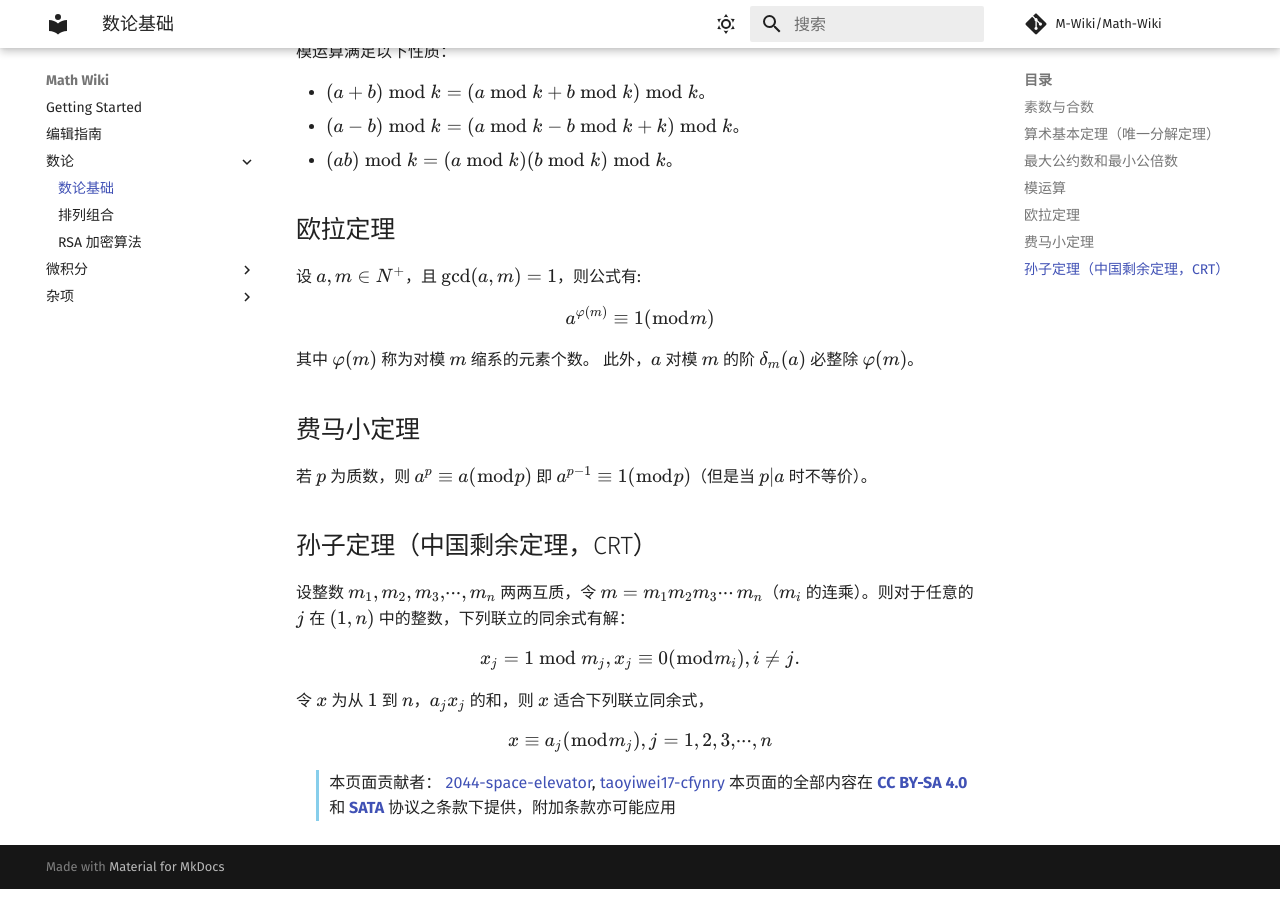
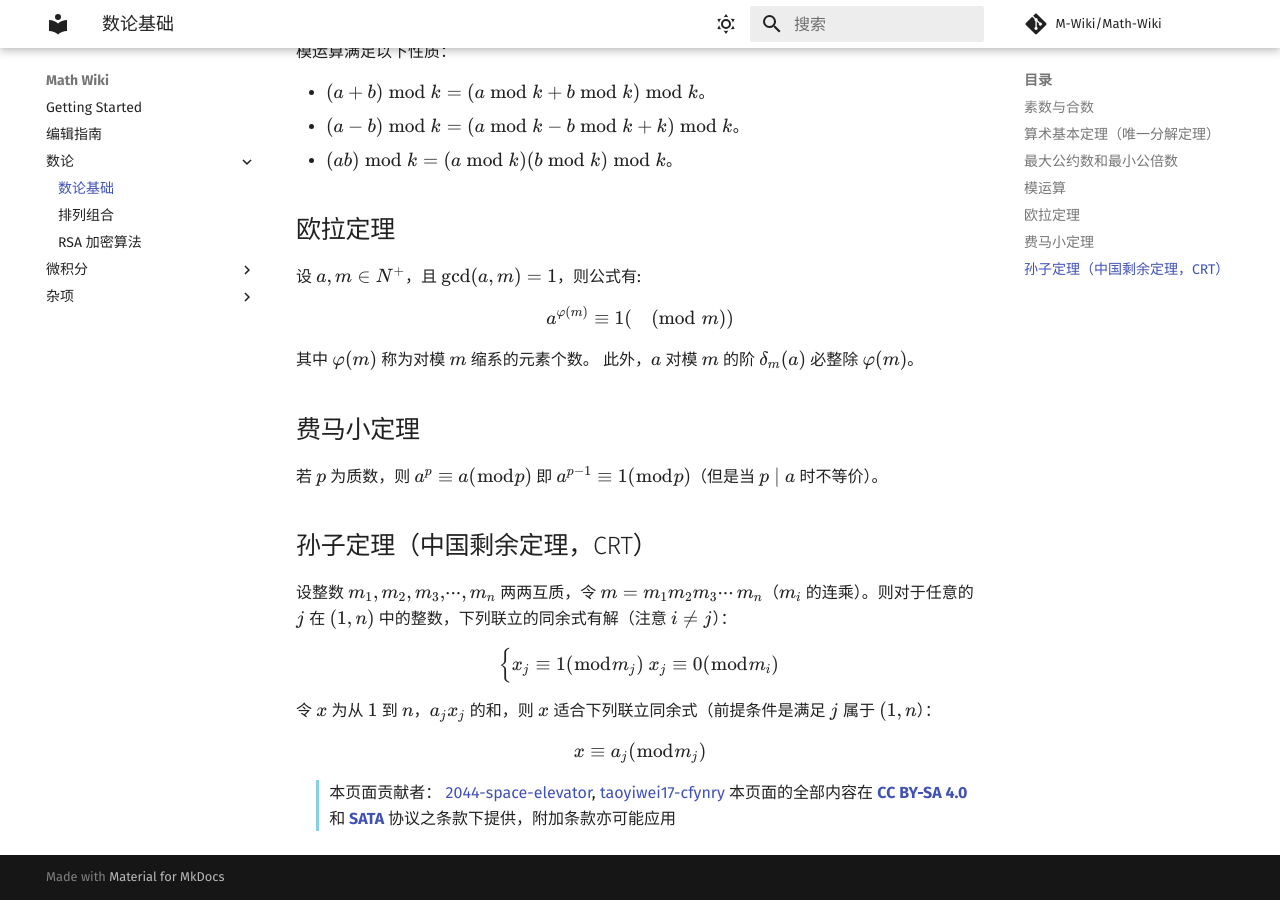
Before and after one commit to M-Wiki/Math-Wiki, an MkDocs documentation site: the page built from docs/number-theory/basic.md, in a window 1280 px wide and 900 px high, scrolled down 841 px. Built offline with MkDocs 1.6.1 and Material for MkDocs 9.7.7, drawn with Linux system fonts in a browser that asks for light colours; comment, search, counter and statistics services are not loaded.

Commit message:
fix(/number-theory/basic.md) 数论基础部分出锅

```diff
--- a/docs/number-theory/basic.md
+++ b/docs/number-theory/basic.md
@@ -40,7 +40,7 @@
 设 $a,m \in N^{+}$，且 $\gcd(a,m) = 1$，则公式有:
 
 $$
-a^{\varphi (m)} \equiv 1(\bmod m)
+a^{\varphi (m)} \equiv 1(\pmod m)
 $$
 
 其中 $\varphi (m)$ 称为对模 $m$ 缩系的元素个数。
@@ -48,19 +48,21 @@
 
 ## 费马小定理
 
-若 $p$ 为质数，则 $a^{p} \equiv a(\bmod p)$ 即 $a^{p-1} \equiv 1(\bmod p)$（但是当 $p|a$ 时不等价）。
+若 $p$ 为质数，则 $a^{p} \equiv a(\bmod p)$ 即 $a^{p-1} \equiv 1(\bmod p)$（但是当 $p\mid a$ 时不等价）。
 
 ## 孙子定理（中国剩余定理，CRT）
 
-设整数 $m_{1},m_{2},m_{3},···,m_{n}$ 两两互质，令 $m=m_{1}m_{2}m_{3}···m_{n}$（$m_{i}$ 的连乘）。则对于任意的 $j$ 在 $(1,n)$ 中的整数，下列联立的同余式有解：
+设整数 $m_{1},m_{2},m_{3},···,m_{n}$ 两两互质，令 $m=m_{1}m_{2}m_{3}···m_{n}$（$m_{i}$ 的连乘）。则对于任意的 $j$ 在 $(1,n)$ 中的整数，下列联立的同余式有解（注意 $i \ne j$）：
 
 $$
-x_{j}=1\bmod m_j,
-x_{j}\equiv 0(\bmod m_{i}),i\neq j .
+\begin{cases}
+x_{j}\equiv 1 (\bmod m_j) \\
+x_{j}\equiv 0(\bmod m_{i})
+\end{cases}
 $$
 
-令 $x$ 为从 $1$ 到 $n$，$a_{j}x_{j}$ 的和，则 $x$ 适合下列联立同余式，
+令 $x$ 为从 $1$ 到 $n$，$a_{j}x_{j}$ 的和，则 $x$ 适合下列联立同余式（前提条件是满足 $j$ 属于 $(1, n$）：
 
 $$
-x\equiv a_{j}(\bmod m_{j}),j=1,2,3,···,n
+x\equiv a_{j}(\bmod m_{j})
 $$
```
